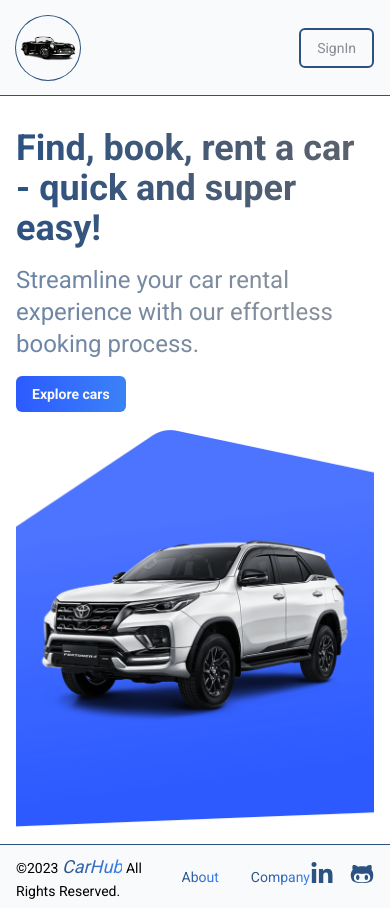
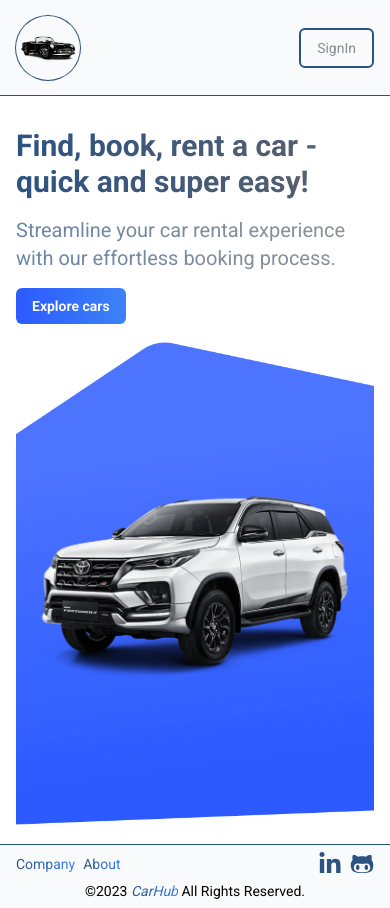
Before and after one commit to SiegfriedBz/Nextjs-CarHub, a Next.js app: page / in a window 390 px wide. Built offline with nearby package versions, Linux system fonts and the light colour scheme; no server answers.

Commit message:
update css Footer Navbar Hero

```diff
--- /dev/null
+++ b/app/about/page.tsx
@@ -0,0 +1,7 @@
+import React from 'react'
+
+const About = () => {
+  return <section>About</section>
+}
+
+export default About
--- /dev/null
+++ b/app/company/page.tsx
@@ -0,0 +1,7 @@
+import React from 'react'
+
+const Company = () => {
+  return <section>Company</section>
+}
+
+export default Company
--- a/app/globals.css
+++ b/app/globals.css
@@ -12,12 +12,12 @@ body {
 @layer base {
   h1,
   .h1 {
-    @apply my-4 text-4xl font-semibold md:text-5xl md:font-bold lg:text-6xl;
+    @apply my-4 text-3xl font-semibold sm:text-4xl md:text-5xl md:font-bold lg:text-6xl;
   }
 
   h2,
   .h2 {
-    @apply my-2 text-2xl md:text-3xl lg:text-4xl;
+    @apply my-2 text-xl sm:text-2xl md:text-3xl lg:text-4xl;
   }
 
   h3,
@@ -97,7 +97,7 @@ body {
   }
 
   .btn-outline {
-    @apply border-primary-dark text-dark/50 hover:from-primary-dark hover:to-dark/80 hover:text-light  border-2 hover:scale-100 hover:bg-gradient-to-r;
+    @apply border-primary-dark text-dark/50 hover:from-primary-dark hover:to-dark/80 hover:text-light border-2 transition duration-500 ease-in-out hover:scale-100 hover:bg-gradient-to-r;
   }
 
   .btn-gradient {
--- /dev/null
+++ b/app/socials/page.tsx
@@ -0,0 +1,7 @@
+import React from 'react'
+
+const Socials = () => {
+  return <section>Socials</section>
+}
+
+export default Socials
--- a/components/Footer.tsx
+++ b/components/Footer.tsx
@@ -1,15 +1,55 @@
 import Link from 'next/link'
 import { twMerge } from 'tailwind-merge'
-import { FontAwesomeIcon } from '@fortawesome/react-fontawesome'
-import { faLinkedinIn, faGithubAlt } from '@fortawesome/free-brands-svg-icons'
+import SocialLinks from './SocialLinks'
 
 const Footer = () => {
   const year = new Date().getFullYear()
 
   return (
     <footer id='footer'>
-      {/* BRAND */}
-      <div className='flex items-center gap-2'>
+      {/* MOBILE ONLY */}
+
+      <div className='flex w-full flex-col items-center justify-between md:hidden'>
+        <div className='flex w-full justify-between'>
+          {/* links */}
+          <ul className='flex gap-2'>
+            <li>
+              <Link
+                href='/company'
+                className='h5 underline-gradient-link from-primary-dark to-primary-light bg-gradient-to-r bg-clip-text text-transparent'
+              >
+                Company
+              </Link>
+            </li>
+            <li>
+              <Link
+                href='/about'
+                className='h5 underline-gradient-link from-primary-dark to-primary-light bg-gradient-to-r bg-clip-text text-transparent'
+              >
+                About
+              </Link>
+            </li>
+          </ul>
+          {/* social */}
+          <SocialLinks />
+        </div>
+
+        {/* brand */}
+        <span className='text-sm'>
+          <span>&copy;{year} </span>
+          <Link
+            href='/'
+            className='from-primary-dark underline-gradient-link to-primary-light bg-gradient-to-r bg-clip-text italic text-transparent'
+          >
+            CarHub
+          </Link>
+          <span className=''> All Rights Reserved.</span>
+        </span>
+      </div>
+
+      {/* DESKTOP */}
+      <div className='hidden w-full items-center justify-between gap-2 md:flex'>
+        {/* brand */}
         <h5 className='h5'>
           <span className=''>&copy;{year} </span>
           <Link
@@ -23,53 +63,8 @@ const Footer = () => {
           </Link>
           <span className='h5'> All Rights Reserved.</span>
         </h5>
-      </div>
-
-      {/* MOBILE ONLY */}
-      <div className='flex md:hidden'>
-        <ul className='flex gap-8'>
-          <li>
-            <Link
-              href='/about'
-              className='h5 underline-gradient-link from-primary-dark to-primary-light bg-gradient-to-r bg-clip-text text-transparent'
-            >
-              About
-            </Link>
-          </li>
-          <li>
-            <Link
-              href='/company'
-              className='h5 underline-gradient-link from-primary-dark to-primary-light bg-gradient-to-r bg-clip-text text-transparent'
-            >
-              Company
-            </Link>
-          </li>
-        </ul>
-      </div>
-
-      {/* DESKTOP */}
-      <div className='hidden md:flex'>
+        {/* links */}
         <ul className='flex gap-16 lg:gap-24'>
-          <li className='text-center'>
-            <Link
-              href='/about'
-              className='underline-gradient-link h5 from-primary-dark to-primary-light bg-gradient-to-r bg-clip-text text-lg font-semibold text-transparent'
-            >
-              About
-            </Link>
-            <ul>
-              <li>
-                <Link href='/about#how-it-works' className='h6'>
-                  How it works
-                </Link>
-              </li>
-              <li>
-                <Link href='/about' className='h6'>
-                  Featured
-                </Link>
-              </li>
-            </ul>
-          </li>
           <li className='text-center'>
             <Link
               href='/company'
@@ -92,6 +87,26 @@ const Footer = () => {
           </li>
           <li className='text-center'>
             <Link
+              href='/about'
+              className='underline-gradient-link h5 from-primary-dark to-primary-light bg-gradient-to-r bg-clip-text text-lg font-semibold text-transparent'
+            >
+              About
+            </Link>
+            <ul>
+              <li>
+                <Link href='/about#how-it-works' className='h6'>
+                  How it works
+                </Link>
+              </li>
+              <li>
+                <Link href='/about' className='h6'>
+                  Featured
+                </Link>
+              </li>
+            </ul>
+          </li>
+          <li className='hidden text-center lg:block'>
+            <Link
               href='/company'
               className='h5 underline-gradient-link from-primary-dark to-primary-light bg-gradient-to-r bg-clip-text text-lg font-semibold text-transparent'
             >
@@ -111,27 +126,9 @@ const Footer = () => {
             </ul>
           </li>
         </ul>
+        {/* social */}
+        <SocialLinks />
       </div>
-
-      {/* SOCIAL */}
-      <ul className='flex gap-4'>
-        <li>
-          <a href={process.env.NEXT_PUBLIC_LINKEDIN_URL || '/'} target='_blank'>
-            <FontAwesomeIcon
-              icon={faLinkedinIn}
-              className='text-primary-dark h-6 w-6 transition duration-300 ease-in-out hover:scale-110 md:h-8 md:w-8'
-            />
-          </a>
-        </li>
-        <li>
-          <a href={process.env.NEXT_PUBLIC_GITHUB_URL || ''} target='_blank'>
-            <FontAwesomeIcon
-              icon={faGithubAlt}
-              className='text-primary-dark h-6 w-6 transition duration-300 ease-in-out hover:scale-110 md:h-8 md:w-8'
-            />
-          </a>
-        </li>
-      </ul>
     </footer>
   )
 }
--- /dev/null
+++ b/components/SocialLinks.tsx
@@ -0,0 +1,27 @@
+import { FontAwesomeIcon } from '@fortawesome/react-fontawesome'
+import { faLinkedinIn, faGithubAlt } from '@fortawesome/free-brands-svg-icons'
+
+const SocialLinks = () => {
+  return (
+    <ul className='flex gap-2 md:gap-4'>
+      <li>
+        <a href={process.env.NEXT_PUBLIC_LINKEDIN_URL || '/'} target='_blank'>
+          <FontAwesomeIcon
+            icon={faLinkedinIn}
+            className='text-primary-dark h-6 w-6 transition duration-300 ease-in-out hover:scale-110 md:h-8 md:w-8'
+          />
+        </a>
+      </li>
+      <li>
+        <a href={process.env.NEXT_PUBLIC_GITHUB_URL || ''} target='_blank'>
+          <FontAwesomeIcon
+            icon={faGithubAlt}
+            className='text-primary-dark h-6 w-6 transition duration-300 ease-in-out hover:scale-110 md:h-8 md:w-8'
+          />
+        </a>
+      </li>
+    </ul>
+  )
+}
+
+export default SocialLinks
```
